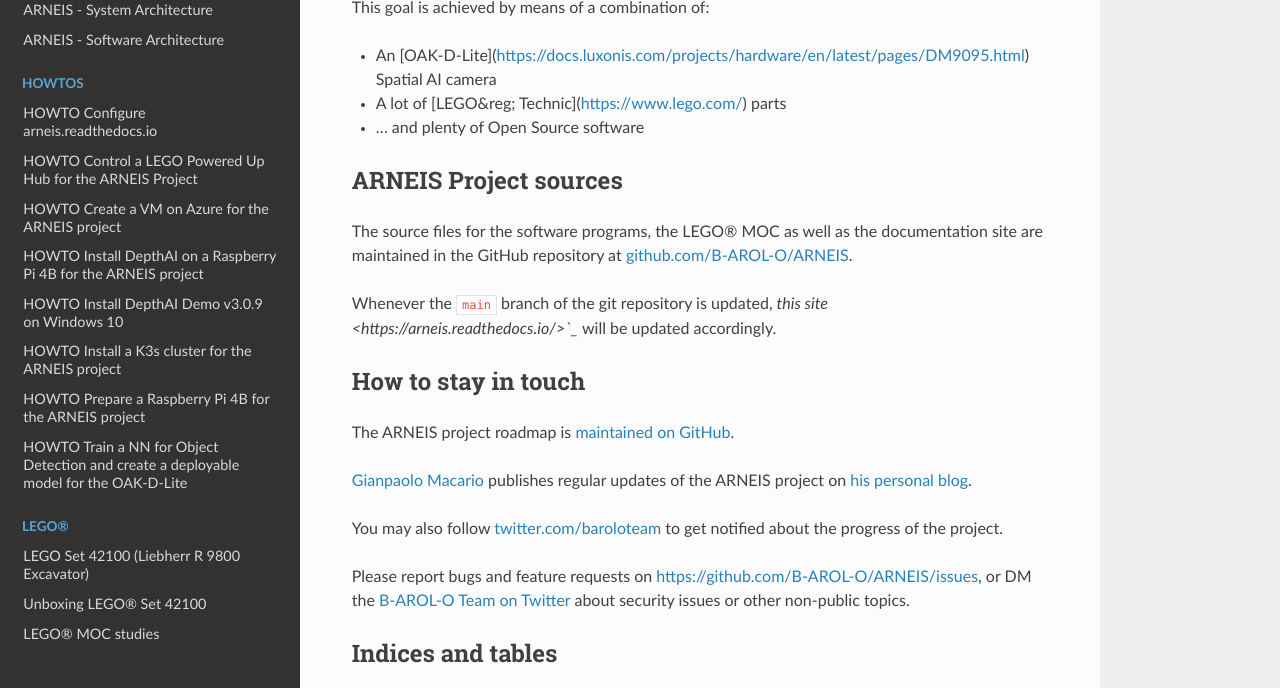
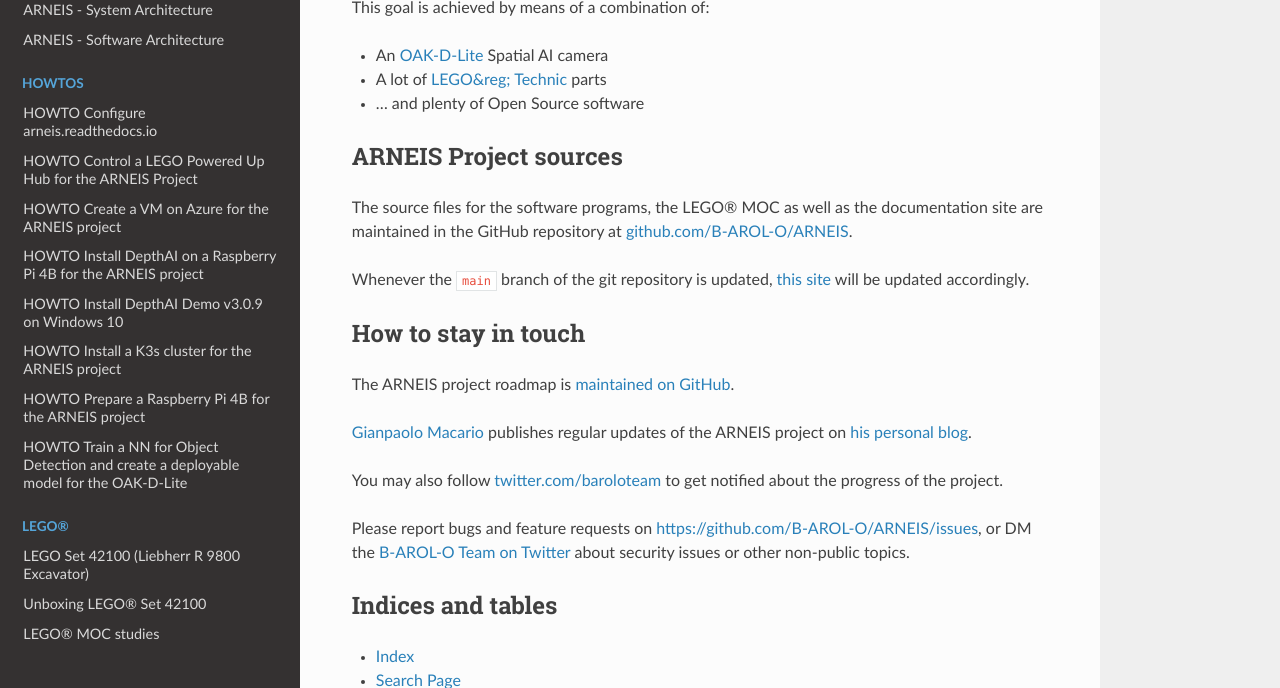
Before and after one commit to B-AROL-O/ARNEIS, a Sphinx documentation site: the page built from docs/index.rst, in a window 1280 px wide and 900 px high, scrolled down 723 px, cut to the strip 212-900 px from the top of the window. Built offline with Sphinx 7.4.7 and the Read the Docs theme 2.0.0, drawn with Linux system fonts in a browser that asks for light colours.

Commit message:
Some more rst syntax fixes
Signed-off-by: Gianpaolo Macario <gmacario@gmail.com>

```diff
--- a/docs/index.rst
+++ b/docs/index.rst
@@ -27,8 +27,8 @@
 
 This goal is achieved by means of a combination of:
 
-* An [OAK-D-Lite](https://docs.luxonis.com/projects/hardware/en/latest/pages/DM9095.html) Spatial AI camera
-* A lot of [LEGO&reg; Technic](https://www.lego.com/) parts
+* An `OAK-D-Lite <https://docs.luxonis.com/projects/hardware/en/latest/pages/DM9095.html>`_ Spatial AI camera
+* A lot of `LEGO&reg; Technic <https://www.lego.com/>`_ parts
 * ... and plenty of Open Source software
 
 ARNEIS Project sources
@@ -36,7 +36,7 @@
 
 The source files for the software programs, the LEGO® MOC as well as the documentation site are maintained in the GitHub repository at `github.com/B-AROL-O/ARNEIS <https://github.com/B-AROL-O/ARNEIS>`_.
 
-Whenever the ``main`` branch of the git repository is updated, `this site <https://arneis.readthedocs.io/>`_` will be updated accordingly.
+Whenever the ``main`` branch of the git repository is updated, `this site <https://arneis.readthedocs.io/>`_ will be updated accordingly.
 
 How to stay in touch
 -------------------
```
